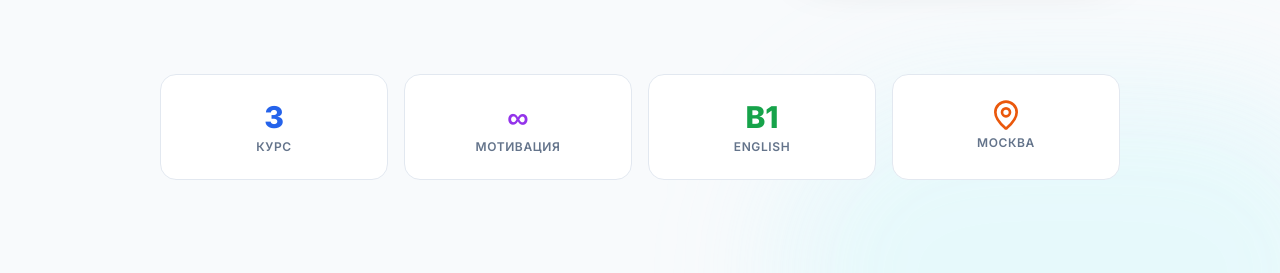
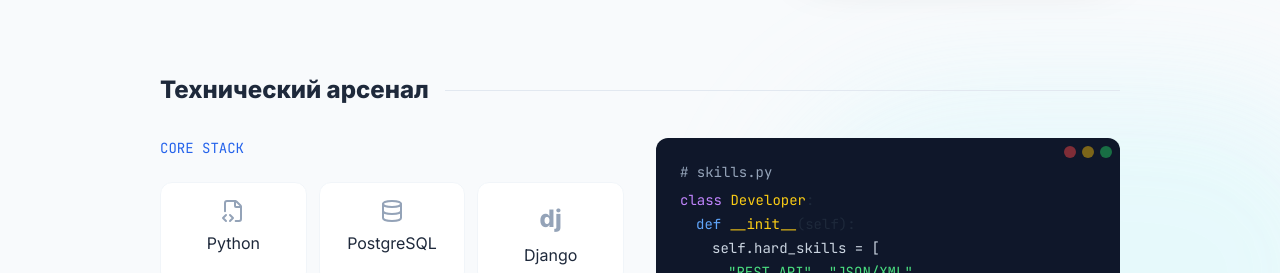
Before and after one commit to ErMe4a/resume, a plain HTML site: page index.html in a window 1280 px wide. Shown: the part 501-774 px from the top of the page. Drawn offline with nearby package versions, Linux system fonts and the light colour scheme.

Commit message:
Update index.html

```diff
--- a/index.html
+++ b/index.html
@@ -172,27 +172,6 @@
                 <div class="absolute -left-6 bottom-10 bg-white dark:bg-slate-800 p-3 rounded-lg shadow-lg border border-slate-100 dark:border-slate-700 animate-bounce" style="animation-duration: 4s;">
                     <i data-lucide="server" class="w-6 h-6 text-purple-500"></i>
                 </div>
-            </div>
-        </section>
-
-        <section class="grid grid-cols-2 md:grid-cols-4 gap-4">
-            <div class="bg-white dark:bg-dev-card p-6 rounded-2xl border border-slate-200 dark:border-slate-700 text-center hover:-translate-y-1 transition-transform cursor-default">
-                <div class="text-3xl font-bold text-blue-600 dark:text-dev-neon mb-1">3</div>
-                <div class="text-xs uppercase tracking-wider text-slate-500 font-semibold">Курс</div>
-            </div>
-            <div class="bg-white dark:bg-dev-card p-6 rounded-2xl border border-slate-200 dark:border-slate-700 text-center hover:-translate-y-1 transition-transform cursor-default">
-                <div class="text-3xl font-bold text-purple-600 dark:text-purple-400 mb-1">∞</div>
-                <div class="text-xs uppercase tracking-wider text-slate-500 font-semibold">Мотивация</div>
-            </div>
-            <div class="bg-white dark:bg-dev-card p-6 rounded-2xl border border-slate-200 dark:border-slate-700 text-center hover:-translate-y-1 transition-transform cursor-default">
-                <div class="text-3xl font-bold text-green-600 dark:text-green-400 mb-1">B1</div>
-                <div class="text-xs uppercase tracking-wider text-slate-500 font-semibold">English</div>
-            </div>
-            <div class="bg-white dark:bg-dev-card p-6 rounded-2xl border border-slate-200 dark:border-slate-700 text-center hover:-translate-y-1 transition-transform cursor-default">
-                <div class="text-3xl mb-1">
-                    <i data-lucide="map-pin" class="w-8 h-8 text-orange-600 dark:text-orange-400 mx-auto block"></i>
-                </div>
-                <div class="text-xs uppercase tracking-wider text-slate-500 font-semibold">Москва</div>
             </div>
         </section>
 
```
